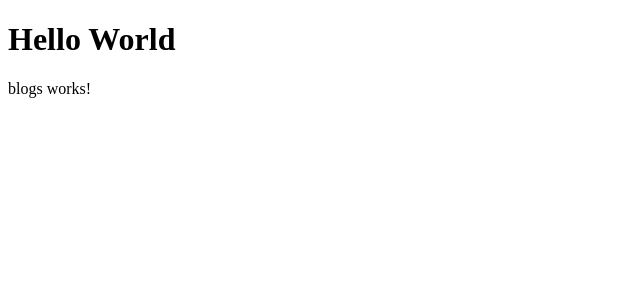
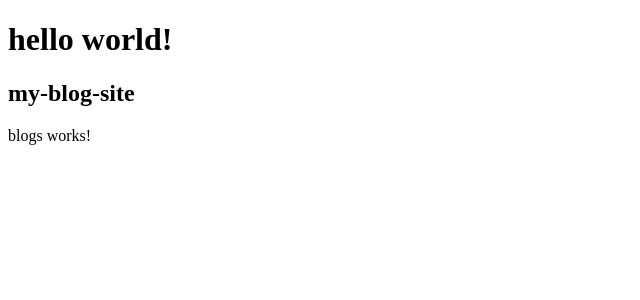
Before and after one commit to kiru07/Angular-Blog-App, an Angular app: page / in a window 1280 px wide. Shown: the top 300 px of the page, without its empty margins (0-640 px from the left). Built offline with nearby package versions, Linux system fonts and the light colour scheme.

Commit message:
Tried out Angular's interpolation binding (ie: string interpolation)

```diff
--- a/src/app/app.component.html
+++ b/src/app/app.component.html
@@ -1,2 +1,3 @@
-<h1>Hello World</h1>
+<h1>{{ greeting }}</h1>
+<h2>{{ title }}</h2>
 <app-blogs></app-blogs>
--- a/src/app/app.component.ts
+++ b/src/app/app.component.ts
@@ -7,4 +7,5 @@ import { Component } from '@angular/core';
 })
 export class AppComponent {
   title = 'my-blog-site';
+  greeting = 'hello world!';
 }
```
